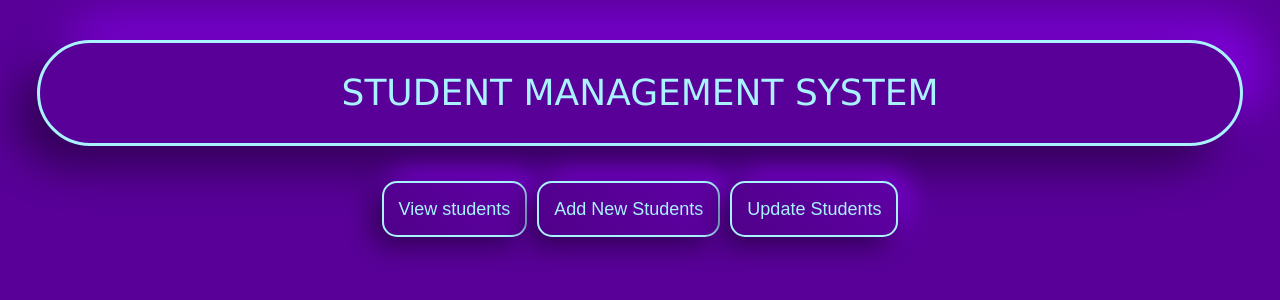
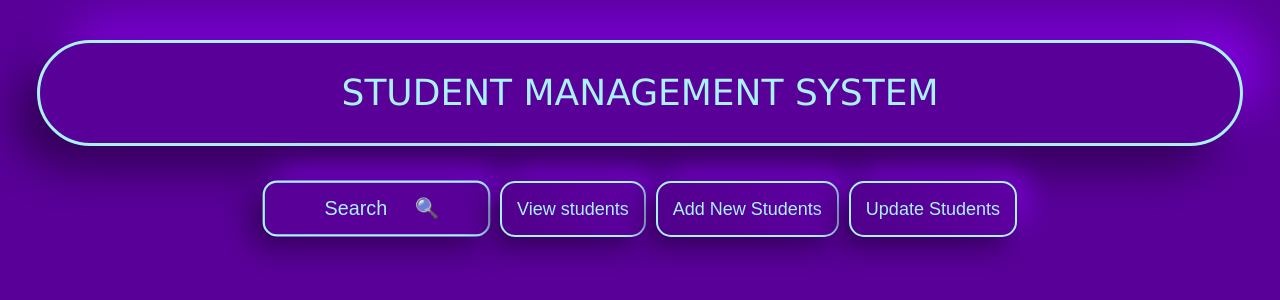
Before and after one commit to SID63/tatatelicom, an Angular app in the folder frontend/sm/: page / in a window 1280 px wide. Shown: the top 300 px of the page. Built offline with nearby package versions, Linux system fonts and the light colour scheme.

Commit message:
Added search

```diff
--- a/frontend/sm/src/app/add-student-dialog/add-student-dialog.component.ts
+++ b/frontend/sm/src/app/add-student-dialog/add-student-dialog.component.ts
@@ -40,11 +40,5 @@ export class AddStudentDialogComponent {
     // Close the dialog after saving the data
     this.dialogRef.close();
   }
-  formatLabel(value: number): string {
-    if (value >= 10) {
-      return Math.round(value / 10) + 'k';
-    }
 
-    return `${value}`;
-  }
 }
--- a/frontend/sm/src/app/app.component.css
+++ b/frontend/sm/src/app/app.component.css
@@ -31,6 +31,13 @@ h1 {
     color: inherit; /* Inherit the color from the parent element */
   }
 /* Your existing styles for the title container and link */
+.title-container {
+    /* ... */
+  }
+
+  .title-link {
+    /* ... */
+  }
 
   /* New styles for the navigation menu */
   .navigation {
@@ -96,3 +103,43 @@ box-shadow: inset -6px -6px 12px #2b0049, inset 6px 6px 12px #8700e9;
   .navigation a:hover {
     background-color: #ccc; /* Change the background color on hover */
   }
+  .search-bar{
+    border-radius: 13px;
+  background: #590099;
+  box-shadow: inset -16px 16px 32px #340059,
+            inset 16px -16px 32px #7e00d9;
+    scale: 1.1;
+    height: 45px;
+    margin: 0 10px; /* Add some spacing between menu items */
+    margin-top: 2.3px;
+    border: 2px solid #a9f2ff;
+    color: #a9f2ff;
+    box-shadow: -8px 8px 28px #2b0049, 8px -8px 28px #8700e9;
+    text-align: center;
+    font-size: 15px;
+    transition: 0.3s; /* Add a smooth transition effect */
+  }
+
+  .search-bar:hover{
+    background: linear-gradient(225deg, #50008a, #5f00a4);
+  box-shadow: -4px 4px 14px #2b0049, 4px -4px 14px #8700e9;
+  transition: 0.3s; /* Add a smooth transition effect */
+  }
+
+  .search-bar:focus{
+    background: linear-gradient(225deg, #5f00a4, #50008a);
+    box-shadow: inset -16px 16px 32px #340059,
+            inset 16px -16px 32px #7e00d9;
+            outline: none;
+            transition: 0.3s; /* Add a smooth transition effect */
+  }
+
+  .search-bar::placeholder {
+    /* Set the placeholder to be centered vertically */
+    line-height: 30px; /* Adjust the line-height to center the text as needed */
+    padding-top: 5px; /* Adjust the padding-top to fine-tune the vertical position */
+    color: #a9f2ff; /* Optional: Change the placeholder text color */
+    font-size: 18px;
+    font-family: Arial, sans-serif;
+
+  }
--- a/frontend/sm/src/app/app.component.html
+++ b/frontend/sm/src/app/app.component.html
@@ -15,6 +15,9 @@
 <div>
   <nav class="navigation">
     <ul>
+        <li>
+          <input type="text" placeholder="  Search     🔍" class="search-bar">
+        </li>
       <li>
       <button mat-button color="primary" routerLink="/view-students" class="view-students-btn" (click)="studentList.onViewStudentsClick()">View students</button>
 <app-student-list #studentList></app-student-list>
--- a/frontend/sm/src/app/student-list/student-list.component.css
+++ b/frontend/sm/src/app/student-list/student-list.component.css
@@ -43,3 +43,40 @@
 .student-table tbody tr:hover {
   background-color: #f5f5f5;
 }
+/* Style for the search bar container */
+.search-bar-container {
+  display: flex;
+  justify-content: center;
+  align-items: center;
+  margin-top: 20px; /* Adjust the margin as needed */
+  align-items: center;
+}
+
+/* Style for the search bar */
+.search-bar {
+  margin-left: 1000px;
+  display: flex;
+  justify-content: center;
+  align-items: center;
+  padding: 10px 20px;
+  border: 1px solid #e0e0e0; /* Replace with desired border color */
+  border-radius: 8px;
+  background-color: #f0f0f0; /* Replace with desired background color */
+  box-shadow: 4px 4px 8px #d0d0d0, -4px -4px 8px #ffffff; /* Neumorphic shadow effect */
+  outline: none;
+  width: 300px; /* Adjust the width as needed */
+  transition: box-shadow 0.3s, background-color 0.3s; /* Adding transitions for smooth effects */
+}
+
+/* Hover effect for the search bar */
+.search-bar:hover {
+  box-shadow: 6px 6px 12px #d0d0d0, -6px -6px 12px #ffffff; /* Slightly increase the shadow on hover */
+  cursor: pointer;
+}
+
+/* Inset effect for the search bar when pressed */
+.search-bar:active {
+  box-shadow: inset 4px 4px 8px #c0c0c0, inset -4px -4px 8px #ffffff; /* Inset shadow effect */
+  background-color: #590099; /* Change background color on press */
+  color: #ffffff; /* Change text color on press to make it visible */
+}
--- a/frontend/sm/src/app/student-list/student-list.component.html
+++ b/frontend/sm/src/app/student-list/student-list.component.html
@@ -1,7 +1,6 @@
 
 <div class="table-container" *ngIf="showTable">
-
-
+<div>
     <table class="student-table" style="margin-top: 40px;">
       <thead>
         <tr>
@@ -21,3 +20,5 @@
       </tbody>
     </table>
   </div>
+
+</div>
```
Also changed, not shown: 2 other files (tests, documents, lock files or other folders). Lines whose indentation alone changed are shown as unchanged.
